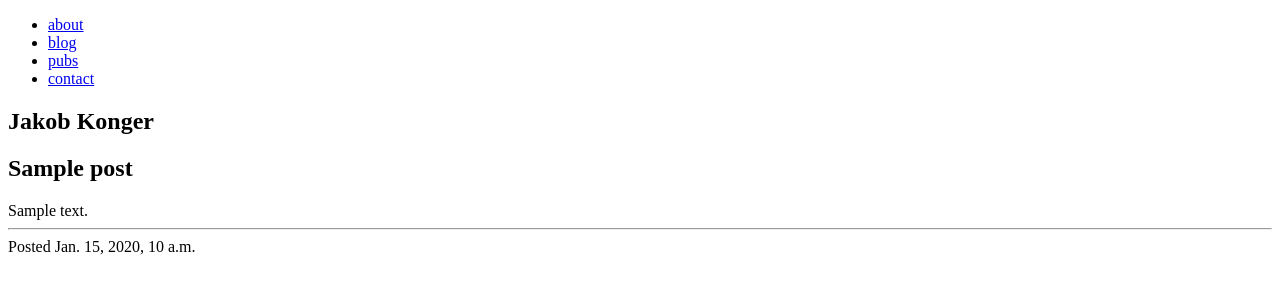
After one commit to towercity/konger_django, a Django app: a page that uses templates/base.html in a window 1280 px wide. The commit adds this page. Shown: the top 300 px of the page. Run offline with Django 3.2, Linux system fonts and the light colour scheme; tables that the repository leaves empty hold one stand-in row (values such as "Sample post"); some web fonts are replaced.

Commit message:
Add posts view

```diff
--- a/templates/base.html
+++ b/templates/base.html
@@ -36,7 +36,7 @@
                 </div>
 
                 <div class="subtitle-wrap">
-					<h2 class="subtitle">Add Title Here</h2>
+					<h2 class="subtitle">{% block title %} {{ object.title }} {% endblock title %}</h2>
 				</div>
             </div>
 
--- /dev/null
+++ b/templates/post_detail.html
@@ -0,0 +1,16 @@
+{% extends 'base.html' %} {% block content %}
+
+    <div class="entry">
+    	{{ object.content }}
+    </div>
+
+    <div class="post-divider">
+    	<hr class="post-end">
+    </div>
+
+    <div class="date">
+    	Posted {{ post.created_on }}
+    </div>
+    <br><br>
+
+{% endblock content %}
```
